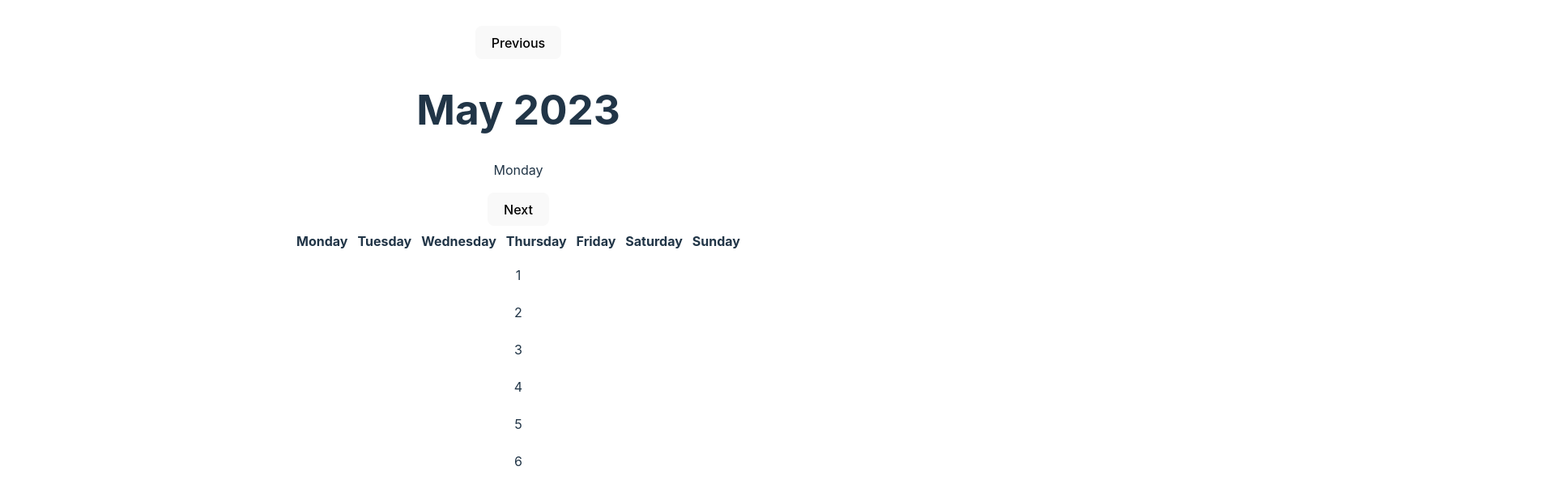
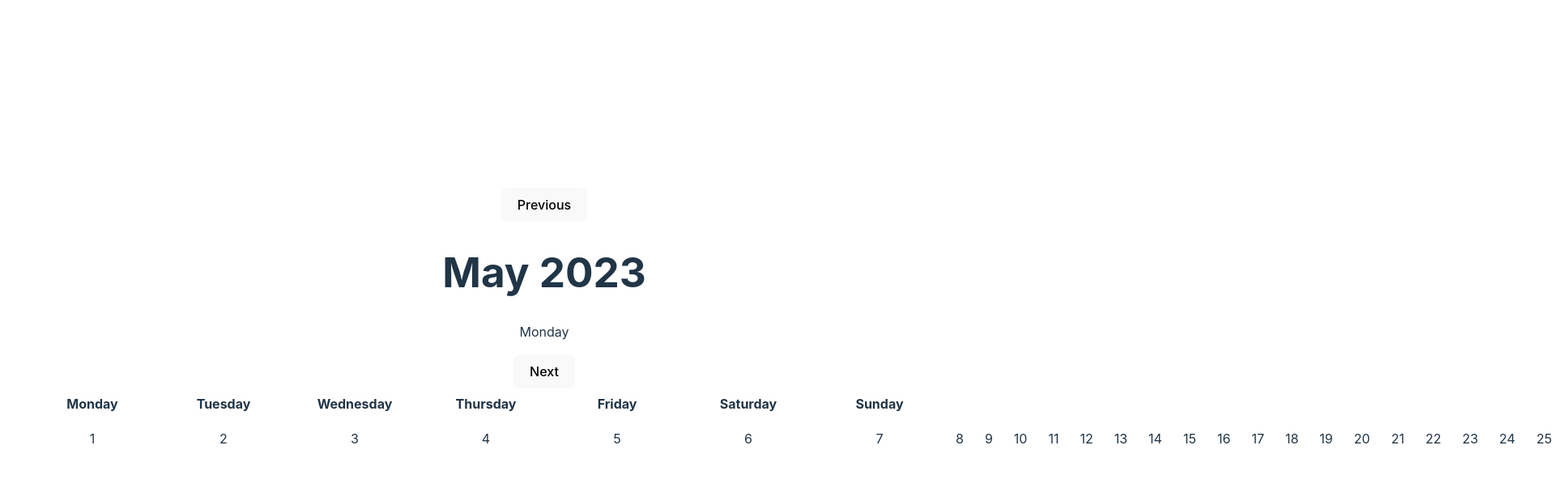
Before and after one commit to Ehabel/events-calendar-ui, a React (Vite) app: page / in a window 1280 px wide. Shown: the top 608 px of the page at 81% size, 1920 px wide, since content can reach past the window. Built offline with nearby package versions, Linux system fonts and the light colour scheme.

Commit message:
Renders correct first day of month

```diff
--- a/src/containers/Month/Month.module.scss
+++ b/src/containers/Month/Month.module.scss
@@ -7,5 +7,6 @@
     &__header {
         padding: 5px;
         margin: 15px;
+        min-width: 150px;
     }
 }
--- a/src/containers/Month/Month.tsx
+++ b/src/containers/Month/Month.tsx
@@ -10,6 +10,20 @@ const Month = () => {
     const [year, setYear] = useState(getMonthName.currYear);
     const [days, setDays] = useState(getMonthName.daysInMonth);
     const [firstDay, setfirstDay] = useState(getMonthName.firstDayString);
+    const [blankDayArr, setBlankDayArr] = useState([
+        ...Array(getMonthName.firstDayNum - 1).keys(),
+    ]);
+    const [dayArr, setDayArr] = useState([
+        ...Array(getMonthName.daysInMonth).keys(),
+    ]);
+    // const [combinedDays, setCombinedDays] = useState([
+    //     ...blankDayArr,
+    //     ...dayArr,
+    // ]);
+    // setCombinedDays([
+    //     ...Array(getMonthName.firstDayNum - 1).keys(),
+    //     ...Array(getMonthName.daysInMonth).keys(),
+    // ]);
 
     const daysOfWeek = [
         "Monday",
@@ -26,6 +40,8 @@ const Month = () => {
         setDays(getMonthName.daysInMonth);
         setYear(getMonthName.currYear);
         setfirstDay(getMonthName.firstDayString);
+        setBlankDayArr([...Array(getMonthName.firstDayNum - 1).keys()]);
+        setDayArr([...Array(getMonthName.daysInMonth).keys()]);
     };
 
     const onPrevMonth = () => {
@@ -53,18 +69,34 @@ const Month = () => {
                     <tr>
                         {daysOfWeek.map((day) => {
                             return (
-                                <th key={day} className={styles.table__header}>
+                                <th className={styles.table__header} key={day}>
                                     {day}
                                 </th>
                             );
                         })}
                     </tr>
                 </thead>
+                <tbody>
+                    {
+                        <tr>
+                            {blankDayArr.map(() => {
+                                return <td></td>;
+                            })}
+                            {dayArr.map((day) => {
+                                return (
+                                    <td>
+                                        <Day dayNum={day + 1} />
+                                    </td>
+                                );
+                            })}
+                        </tr>
+                    }
+                </tbody>
             </table>
             <div className={styles.cal}>
-                {[...Array(days).fill(0)].map((_, i) => (
+                {/* {[...Array(days).fill(0)].map((_, i) => (
                     <Day key={i} dayNum={i + 1} />
-                ))}
+                ))} */}
             </div>
         </div>
     );
--- a/src/services/RetrieveMonth.ts
+++ b/src/services/RetrieveMonth.ts
@@ -7,23 +7,35 @@ export const getMonth = (customYear?: number, customMonth?: number) => {
     let currYear;
     let firstDay;
     let firstDayString;
+    let firstDayNum;
 
     if (customYear && customMonth) {
-        console.log(customMonth);
         monthInfo = new Date(customYear, customMonth - 1, 0);
         firstDay = new Date(customYear, customMonth - 2, 1);
     } else {
         monthInfo = new Date(date.getFullYear(), date.getMonth() + 1, 0);
         firstDay = new Date(date.getFullYear(), date.getMonth(), 1);
     }
+
     monthString = monthInfo.toLocaleDateString("default", {
         month: "long",
     });
+
     firstDayString = firstDay.toLocaleDateString("default", {
         weekday: "long",
     });
+
     monthInt = monthInfo.getMonth() + 1;
     daysInMonth = monthInfo.getDate();
     currYear = monthInfo.getFullYear();
-    return { monthString, monthInt, daysInMonth, currYear, firstDayString };
+    firstDayNum = firstDay.getDay();
+
+    return {
+        monthString,
+        monthInt,
+        daysInMonth,
+        currYear,
+        firstDayString,
+        firstDayNum,
+    };
 };
```
